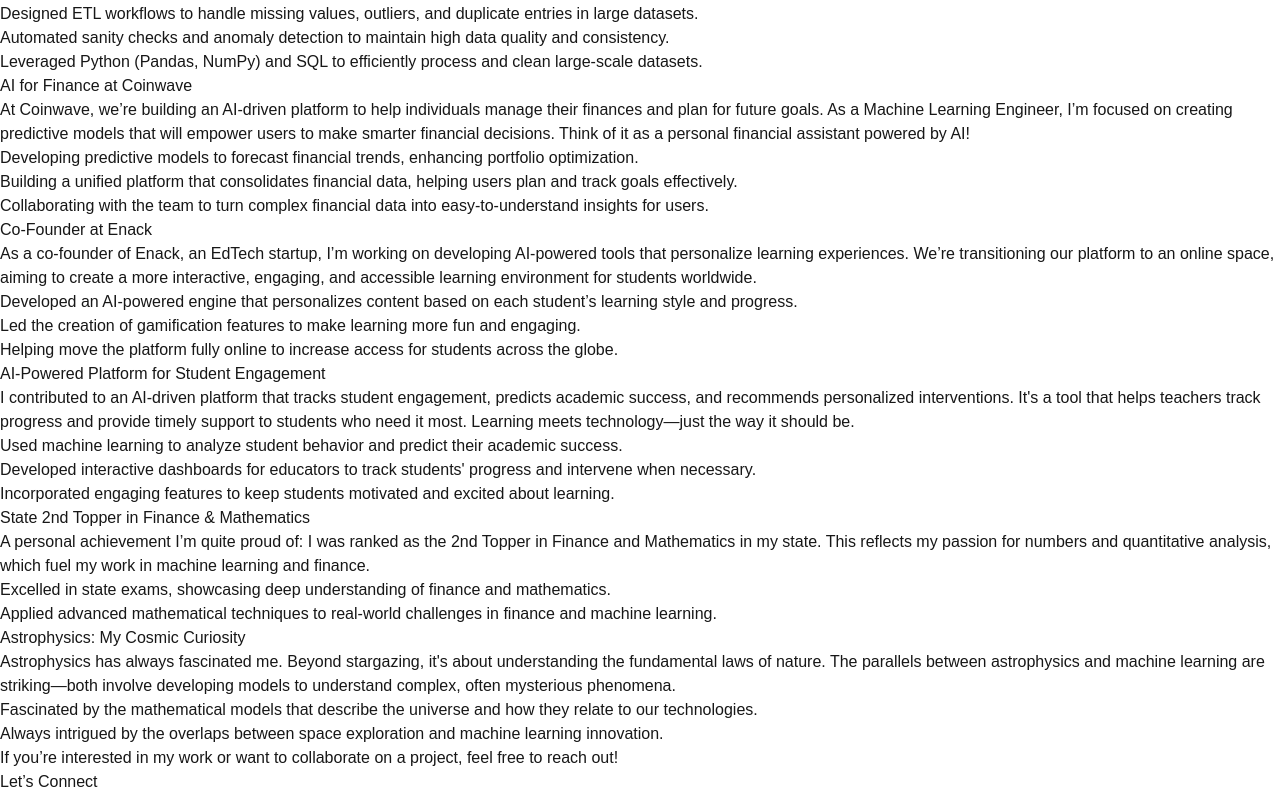
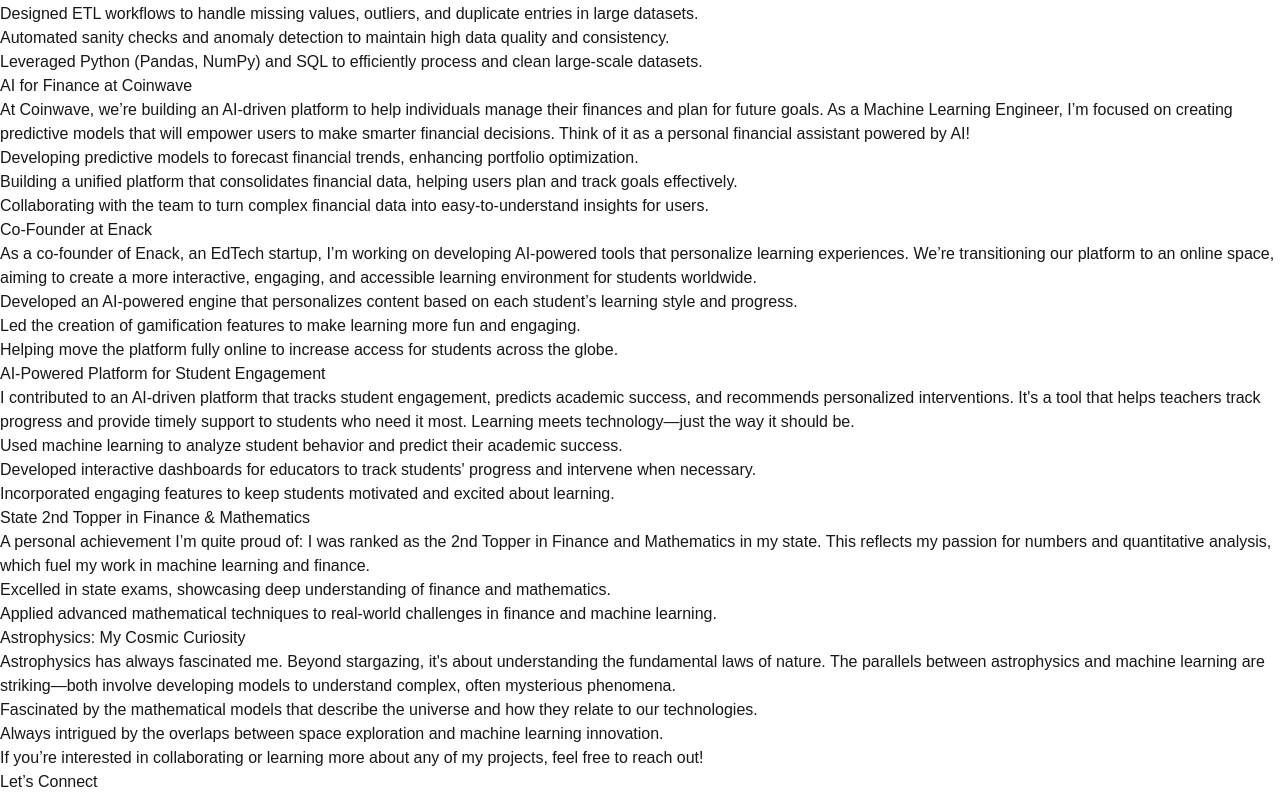
Before and after one commit to Hima-D/my-portfolio, a Next.js app: page /projects in a window 1280 px wide. Shown: the part 358-1152 px from the top of the page. Built offline with nearby package versions, Linux system fonts and the light colour scheme.

Commit message:
Update page.tsx

```diff
--- a/src/app/projects/page.tsx
+++ b/src/app/projects/page.tsx
@@ -109,10 +109,10 @@
 
       <section className="w-full bg-indigo-800 py-12 text-white text-center">
         <p className="text-xl">
-          If you’re interested in my work or want to collaborate on a project, feel free to reach out!
+          If you’re interested in collaborating or learning more about any of my projects, feel free to reach out!
         </p>
         <a
-          href="mailto:dixithimanshu012@gmail.com"
+          href="#contact"  // Placeholder for the contact section
           className="mt-4 inline-block px-6 py-3 bg-white text-indigo-800 rounded-lg shadow-lg hover:bg-indigo-700 hover:text-white transition-all"
         >
           Let’s Connect
```
